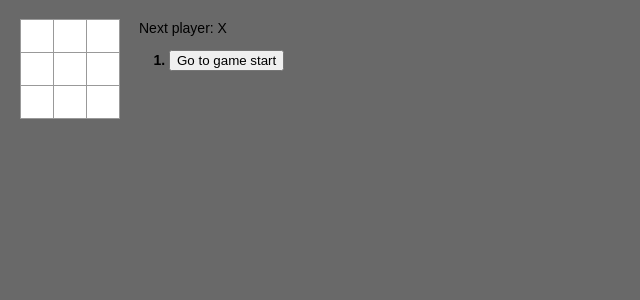
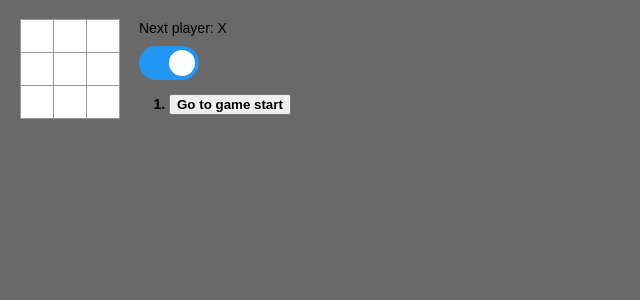
Before and after one commit to RudolfFrederiksen/react_test, a React (Create React App) app: page / in a window 1280 px wide. Shown: the top 300 px of the page, without its empty margins (0-640 px from the left). Built offline with nearby package versions, Linux system fonts and the light colour scheme.

Commit message:
add toggle component add toggle button to change history order organise component folder add generate-react-cli config

```diff
--- a/src/components/Board.tsx
+++ b/src/components/game/board/Board.tsx
@@ -1,5 +1,5 @@
 import React from "react";
-import { Square } from "./Square";
+import { Square } from "../square/Square";
 import "./Board.scss";
 
 interface BoardState {}
--- a/src/components/Game.scss
+++ b/src/components/game/game/Game.scss
@@ -13,7 +13,9 @@
 ol,
 ul {
     padding-left: 30px;
-    li.selected {
+
+    li.selected,
+    li.selected button {
         font-weight: bold;
     }
 }
--- a/src/components/Game.tsx
+++ b/src/components/game/game/Game.tsx
@@ -1,13 +1,15 @@
 import React from "react";
 import classNames from "classnames";
-import { Board } from "./Board";
+import { Board } from "../board/Board";
 import "./Game.scss";
+import Toggle from "../../shared/toggle/Toggle";
 
 interface GameState {
     history: Array<HistoryState>;
     currentStep: number;
     xIsNext: boolean;
     winner: string | null;
+    orderMoveAsc: boolean;
 }
 
 interface HistoryState {
@@ -32,6 +34,7 @@ class Game extends React.Component<GameProps, GameState> {
             currentStep: 0,
             xIsNext: true,
             winner: null,
+            orderMoveAsc: true,
         };
     }
 
@@ -83,7 +86,7 @@ class Game extends React.Component<GameProps, GameState> {
     }
 
     renderHistory() {
-        return this.state.history.map((historyState, idx) => (
+        const $history = this.state.history.map((historyState, idx) => (
             <li key={idx} className={classNames({ selected: this.state.currentStep === idx })}>
                 <button onClick={() => this.goToHistoryState(idx)}>
                     {idx
@@ -93,12 +96,25 @@ class Game extends React.Component<GameProps, GameState> {
                 </button>
             </li>
         ));
+
+        // order desc history
+        if (!this.state.orderMoveAsc) {
+            $history.reverse();
+        }
+
+        return $history;
     }
 
     goToHistoryState(idx: number) {
         this.setState({
             currentStep: idx,
             xIsNext: idx % 2 === 0,
+        });
+    }
+
+    toggleHistoryOrder() {
+        this.setState({
+            orderMoveAsc: !this.state.orderMoveAsc,
         });
     }
 
@@ -113,7 +129,8 @@ class Game extends React.Component<GameProps, GameState> {
                 </div>
                 <div className="game-info">
                     <div className="status">{status}</div>
-                    <ol>{this.renderHistory()}</ol>
+                    <Toggle isActive={this.state.orderMoveAsc} onClick={() => this.toggleHistoryOrder()}></Toggle>
+                    <ol reversed={!this.state.orderMoveAsc}>{this.renderHistory()}</ol>
                 </div>
             </div>
         );
--- /dev/null
+++ b/src/components/shared/toggle/Toggle.scss
@@ -0,0 +1,59 @@
+.toggle {
+    position: relative;
+    display: inline-block;
+    width: 60px;
+    height: 34px;
+
+    input {
+        opacity: 0;
+        width: 0;
+        height: 0;
+    }
+
+    .slider {
+        position: absolute;
+        cursor: pointer;
+        top: 0;
+        left: 0;
+        right: 0;
+        bottom: 0;
+        background-color: #ccc;
+        -webkit-transition: 0.4s;
+        transition: 0.4s;
+
+        &:before {
+            position: absolute;
+            content: "";
+            height: 26px;
+            width: 26px;
+            left: 4px;
+            bottom: 4px;
+            background-color: white;
+            -webkit-transition: 0.4s;
+            transition: 0.4s;
+        }
+    }
+
+    input:checked + .slider {
+        background-color: #2196f3;
+    }
+
+    input:focus + .slider {
+        box-shadow: 0 0 1px #2196f3;
+    }
+
+    input:checked + .slider:before {
+        -webkit-transform: translateX(26px);
+        -ms-transform: translateX(26px);
+        transform: translateX(26px);
+    }
+
+    /* Rounded sliders */
+    .slider.round {
+        border-radius: 34px;
+
+        &:before {
+            border-radius: 50%;
+        }
+    }
+}
--- /dev/null
+++ b/src/components/shared/toggle/Toggle.tsx
@@ -0,0 +1,16 @@
+import React from "react";
+import "./Toggle.scss";
+
+interface ToggleProps {
+    isActive: boolean;
+    onClick: () => void;
+}
+
+const Toggle = (props: ToggleProps) => (
+    <label className="toggle">
+        <input type="checkbox" checked={props.isActive} readOnly={true} />
+        <span className="slider round" onClick={() => props.onClick()}/>
+    </label>
+);
+
+export default Toggle;
--- a/src/index.tsx
+++ b/src/index.tsx
@@ -1,6 +1,6 @@
 import React from "react";
 import ReactDOM from "react-dom";
 import "./index.scss";
-import { Game } from "./components/Game";
+import { Game } from "./components/game/game/Game";
 
 ReactDOM.render(<Game />, document.getElementById("root"));
```
Also changed, not shown: generate-react-cli.json (added, +15 -0 lines), src/components/game/board/Board.scss (renamed from src/components/Board.scss), src/components/game/square/Square.scss (renamed from src/components/Square.scss), src/components/game/square/Square.tsx (renamed from src/components/Square.tsx).
